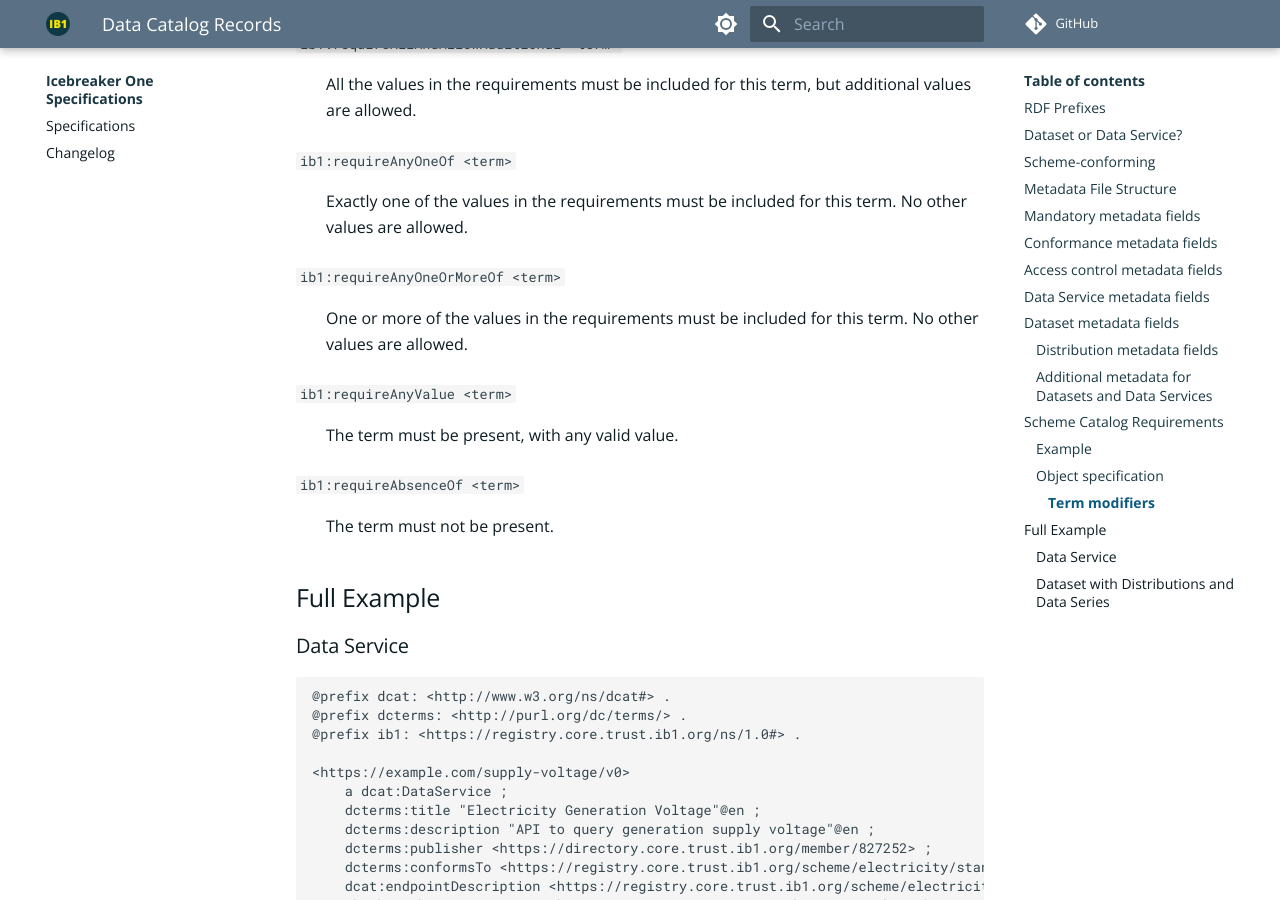
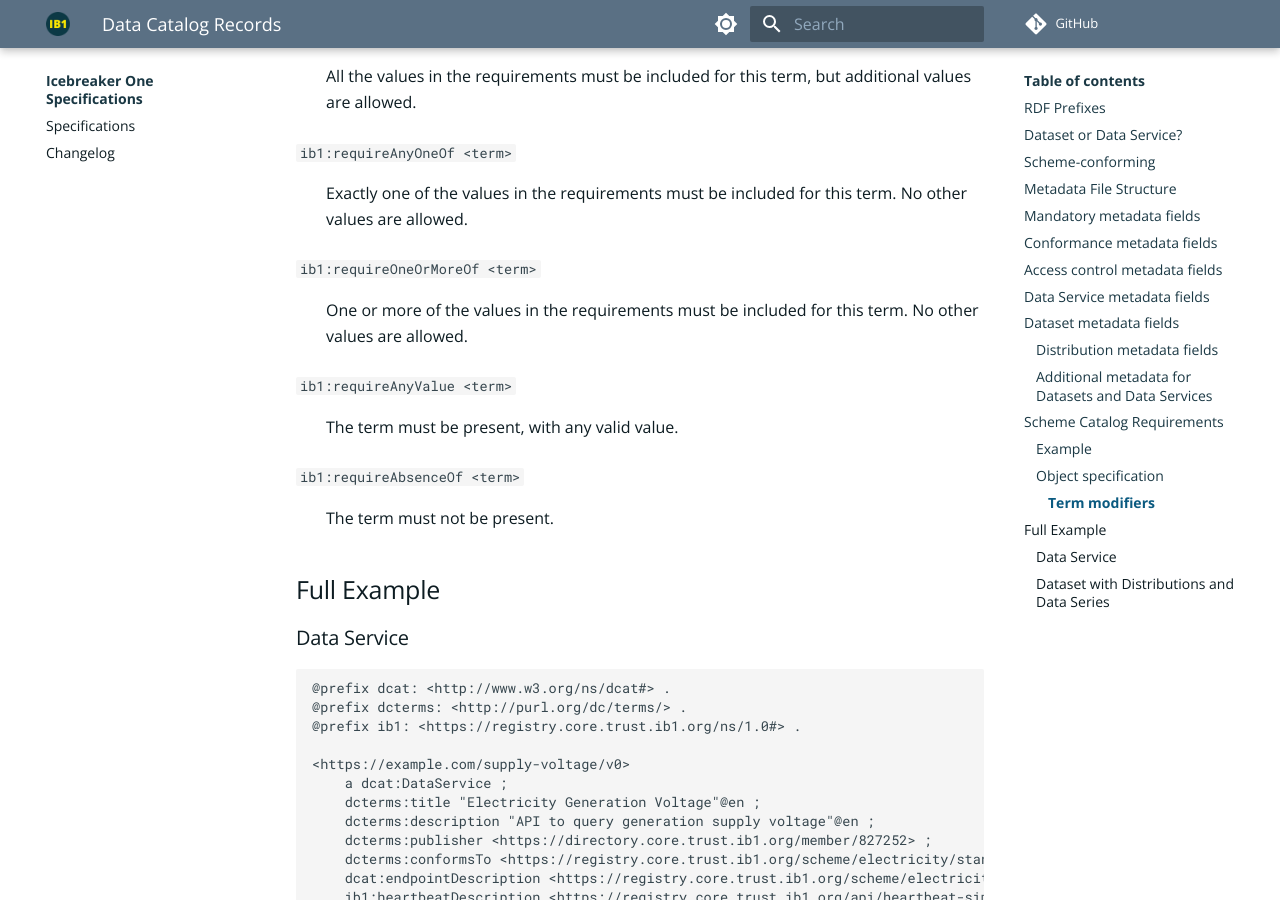
Before and after one commit to icebreakerone/ib1-technical-specifications, an MkDocs documentation site: the page built from docs/data-catalog-records/1.0.md, in a window 1280 px wide and 900 px high, scrolled down 8422 px. Built offline with MkDocs 1.6.1 and Material for MkDocs 9.7.7, drawn with Linux system fonts in a browser that asks for light colours; comment, search, counter and statistics services are not loaded.

Commit message:
requireAnyOneOrMoreOf changed to requireOneOrMoreOf

```diff
--- a/docs/data-catalog-records/1.0.md
+++ b/docs/data-catalog-records/1.0.md
@@ -5,10 +5,10 @@ distinct sources of data. These descriptions serve several purposes:
 
 1. They enable discovery by Data Consumers when indexed for search.
 2. They inform consumption of that data, providing information on:
-    1. The API required to access the data source
-    2. Any access constraints which may need to be satisfied
-    3. Licenses for any accessed data
-    4. Representation and internal semantics of expressions of the data
+   1. The API required to access the data source
+   2. Any access constraints which may need to be satisfied
+   3. Licenses for any accessed data
+   4. Representation and internal semantics of expressions of the data
 
 _Note: This document uses US English. To align with W3C and other prevalent standards, IB1 uses US English in its technical specifications and technical documentation._
 
@@ -26,15 +26,15 @@ This specification uses the following prefixes:
 
 A Dataset:
 
-* is "a collection of data, published or curated by a single agent, and available for access or download in one or more representations" [Data Catalog Vocabulary (DCAT) - Version 3: Dataset Definition](https://www.w3.org/TR/vocab-dcat-3/#Class:Dataset),
-* may be published as part of a series of Datasets covering the same source of data over different time periods, and
-* should maintain historical access to previous periods.
+- is "a collection of data, published or curated by a single agent, and available for access or download in one or more representations" [Data Catalog Vocabulary (DCAT) - Version 3: Dataset Definition](https://www.w3.org/TR/vocab-dcat-3/#Class:Dataset),
+- may be published as part of a series of Datasets covering the same source of data over different time periods, and
+- should maintain historical access to previous periods.
 
 A Data Service:
 
-* is an API that queries one or more datasets and uses parameters to specify a subset of data, including time period,
-* is specified formally by a machine-readable API description, and
-* may require consent from a data subject external to the Trust Framework.
+- is an API that queries one or more datasets and uses parameters to specify a subset of data, including time period,
+- is specified formally by a machine-readable API description, and
+- may require consent from a data subject external to the Trust Framework.
 
 They are described by slightly different information in metadata files.
 
@@ -46,8 +46,8 @@ These requirements are published by the Scheme Registry as machine-readable [Sch
 
 Most Datasets and Data Services are Scheme-conforming. A Data Provider may publish data which is not Scheme-conforming to:
 
-* use Scheme licenses and roles to share ad-hoc Shared Data with Scheme participants (where the Scheme doesn't expressly disallow this), or
-* use the Catalog to include Open Data in a public index.
+- use Scheme licenses and roles to share ad-hoc Shared Data with Scheme participants (where the Scheme doesn't expressly disallow this), or
+- use the Catalog to include Open Data in a public index.
 
 ## Metadata File Structure
 
@@ -94,17 +94,14 @@ More information about publishing assured data within a Trust Framework is avail
 
 Additional fields may be made mandatory for Scheme-conforming data sources by the Scheme Catalog Requirements Document.
 
-
 ## Conformance metadata fields
 
 `dcterms:conformsTo`
 : The URL of a Scheme Catalog Requirements Document in the Scheme Registry. Most metadata files will include this field.
 
-
 ## Access control metadata fields
 
 The catalog entries must specify the rules for accessing the dataset. This specification does not specify a method of access control. Each Scheme will choose a method of access control and declare it in the Scheme definition in the Registry, for example, the standard [Role-based Access Control](../role-based-access-control/1.0.md) specification.
-
 
 ## Data Service metadata fields
 
@@ -123,7 +120,6 @@ Data Services are represented by `dcat:DataService` objects with the common mand
 : An optional URL of an OpenAPI file (with Server specified as `dcat:endpointDescription`), which contains a single Path with a 200 response defined. This term will typically be the URL of one of a small number of standard OpenAPI files published in the Registry.
 
 Any additional metadata defined by published Standards may be added.
-
 
 ## Dataset metadata fields
 
@@ -152,7 +148,6 @@ The following fields are optional:
 
 Any additional metadata defined by published Standards may be added.
 
-
 ### Distribution metadata fields
 
 To specify how the data may be downloaded, one or more associated `dcat:Distribution` objects must be included which contain:
@@ -171,7 +166,6 @@ The following fields are optional, but encouraged. They are mandatory for higher
 `application/xml` by XSD 1.1 files, and
 `text/csv` by [CSVW](https://www.w3.org/ns/csvw) files.
 
-
 ### Additional metadata for Datasets and Data Services
 
 The fields marked as mandatory are the minimum needed to ensure that a data source can be used by the Trust Framework participants, and is visible in [the Open Net Zero](https://opennetzero.org) search system. There are, however, other properties of a dataset which may be useful to potential data consumers. Where such information can be provided, it should be provided in as standard a form as possible -- in practice this translates to making use of existing ontologies such as DCAT and Dublin Core by preference, then shared, industry-specific, ontologies, and only using internal or custom representation when absolutely necessary.
@@ -179,7 +173,6 @@ The fields marked as mandatory are the minimum needed to ensure that a data sour
 Of particular note, and something we would like to ultimately expose in the Open Net Zero search interface, is information about the geospatial and temporal ranges of entries within a dataset. This is a complex subject, but one that has already been handled by DCAT. If you need to express this kind of information, please do so according to the standards laid out [here](https://www.w3.org/TR/vocab-dcat-2/#time-and-space).
 
 We encourage use of the `dcat:keyword` list for datasets. These translate to “tags” in Open Net Zero's web interface and are useful to group datasets around specific topics.
-
 
 ## Scheme Catalog Requirements
 
@@ -218,7 +211,6 @@ It sets the `ib1:sensitivityClass` to shared data. Because the API does not requ
 
 It uses the standard [Role-based Access Control](../role-based-access-control/1.0.md) specification, setting the roles of who can use the API with `ib1:roleRequiredToAccess`. Because `ib1:requireAllAndAllowAdditional` is used for the access rules, it allows the publisher to widen access to additional roles, as long as the roles in this document are included. `ib1:roleRequiredToPublish` specifies which roles can publish implementations of this API for discovery in the data catalog.
 
-
 ### Object specification
 
 An `ib1:SchemeCatalogRequirements` RDF object must contain these fields:
@@ -230,7 +222,6 @@ An `ib1:SchemeCatalogRequirements` RDF object must contain these fields:
 : A bnode which contains the metadata required to be Scheme-conforming. This bnode may contain any fields and metadata, and a conforming catalog entry must contain it all, subject to the term modifiers.
 
 Access control rules must be defined for publishing conforming datasets and for accessing those datasets, for example, with the standard [Role-based Access Control](../role-based-access-control/1.0.md) specification.
-
 
 #### Term modifiers
 
@@ -245,7 +236,7 @@ The requirements for terms in the `ib1:requiredMetadata` are modified by terms i
 `ib1:requireAnyOneOf <term>`
 : Exactly one of the values in the requirements must be included for this term. No other values are allowed.
 
-`ib1:requireAnyOneOrMoreOf <term>`
+`ib1:requireOneOrMoreOf <term>`
 : One or more of the values in the requirements must be included for this term. No other values are allowed.
 
 `ib1:requireAnyValue <term>`
@@ -253,7 +244,6 @@ The requirements for terms in the `ib1:requiredMetadata` are modified by terms i
 
 `ib1:requireAbsenceOf <term>`
 : The term must not be present.
-
 
 ## Full Example
 
```
